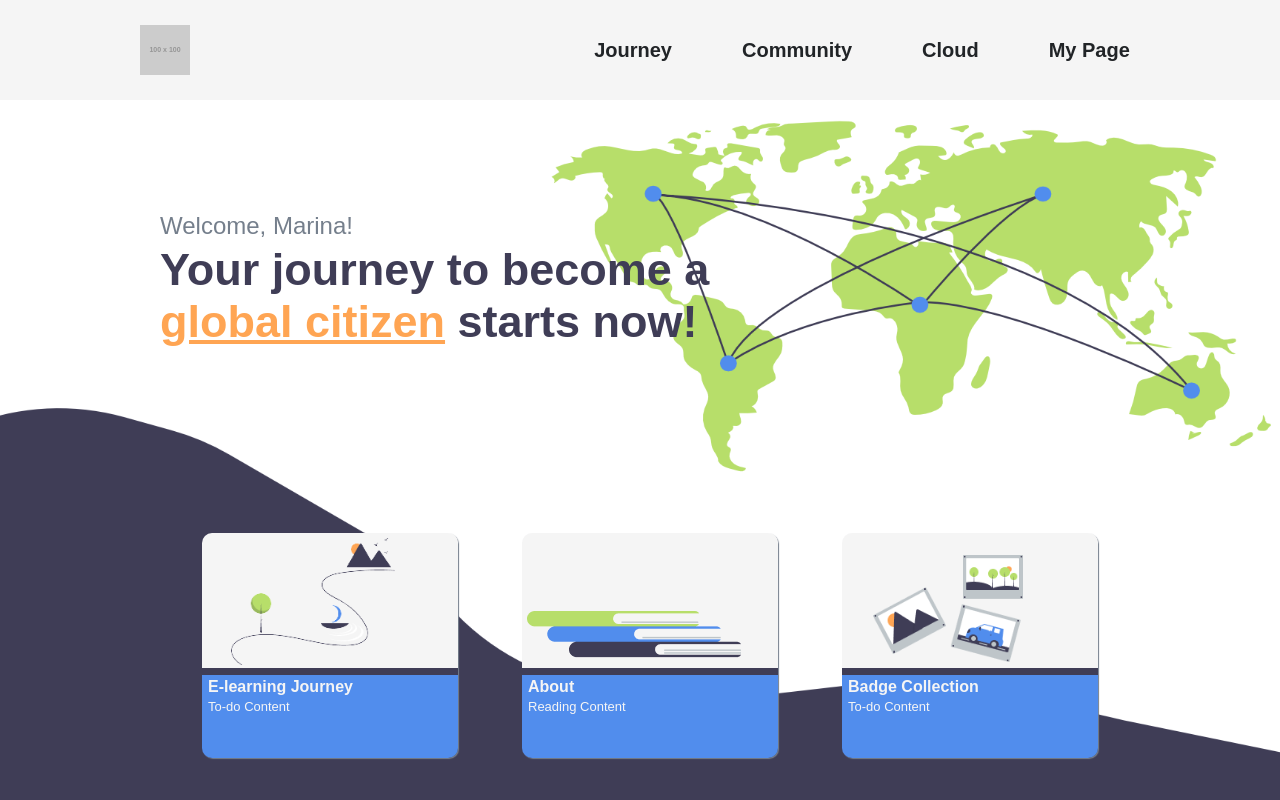
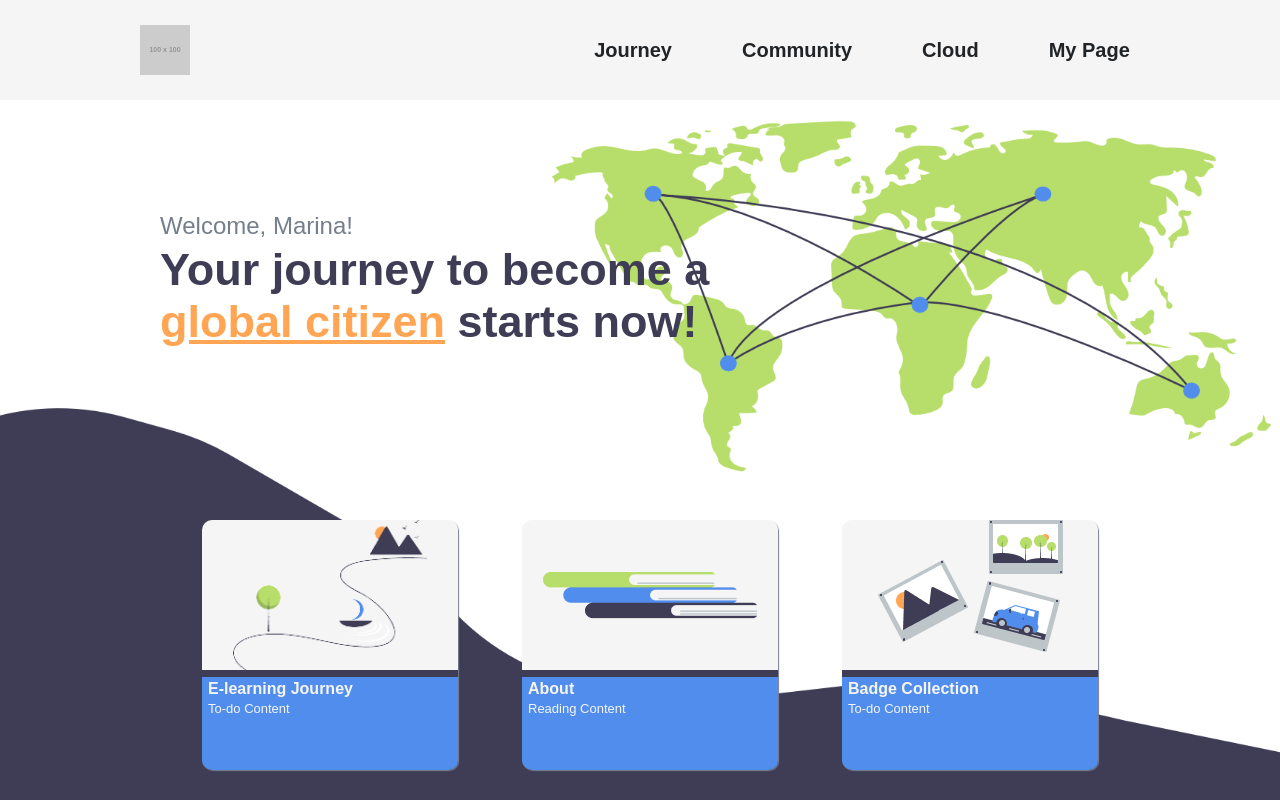
Before and after one commit to titouandeschanels/GlobalCitizenship, a React (Create React App) app in the folder gccapp/: page / in a window 1280 px wide. Shown: the top 800 px of the page. Built offline with nearby package versions, Linux system fonts and the light colour scheme; the HTML template or start-up script is replaced by a standard one.

Commit message:
size pictures

```diff
--- a/gccapp/src/components/squares/elements.js
+++ b/gccapp/src/components/squares/elements.js
@@ -18,7 +18,7 @@ export const SquareContainer = styled.div`
 export const SquareItem = styled.div`
     display: flex;
     flex-direction: column;
-    height: 90%;
+    height: 100%;
     width: 20%;
     border: none;
     border-radius: 10px;
@@ -38,6 +38,8 @@ export const ImageRow = styled.div`
     flex: 1;
     display: flex;
     min-height: 60%;
+    justify-content: center;
+
 `;
 
 export const TextRow = styled.div`
@@ -74,38 +76,25 @@ export const SquareText = styled.p`
 
 export const BooksImage = styled.div`
     display: flex;
-    position: relative;
-    right: 1px;
-    top: 43px;
+    justify-content: center;
+    align-items: center;
+    max-height: 100%;
     img {
-        width: 88%;
-        height: 88%;
-        object-fit: scale-down;
+        max-height: 100%;
     }
 `;
 
+
 export const PathImage = styled.div`
-    display: flex;
-    position: relative;
-    left: 29px;
-    top: 4px;
+    max-height: 100%;
     img {
-        width: 97%;
-        height: 97%;
-        object-fit: scale-down;
+        max-height: 100%;
     }
-    user-select: none;
 `;
 
 export const PicsImage = styled.div`
-    display: flex;
-    position: relative;
-    left: 31px;
-    top: 16px;
+    max-height: 100%;
     img {
-        width: 89%;
-        height: 89%;
-        object-fit: scale-down;
+        max-height: 100%;
     }
-    user-select: none;
 `;
```
